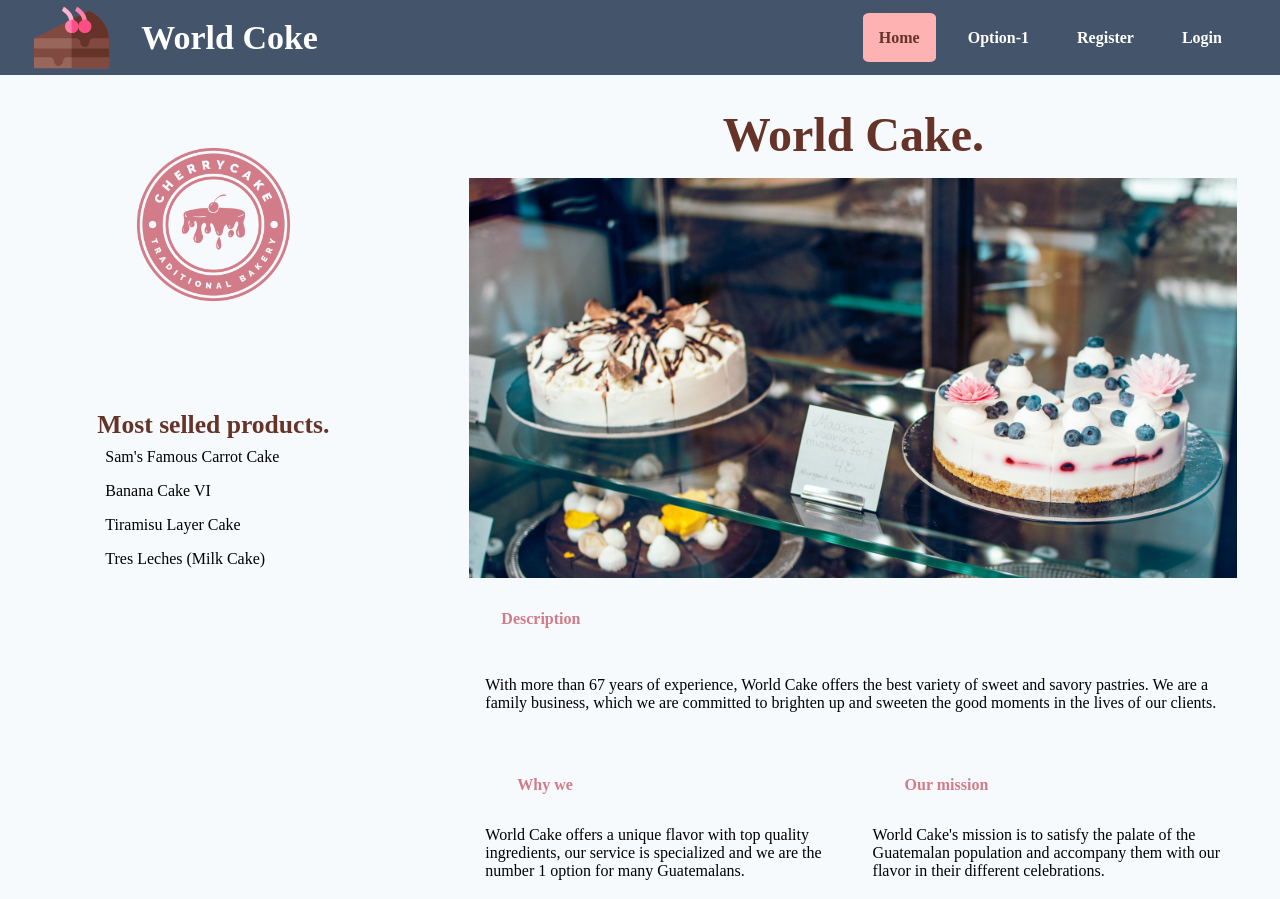
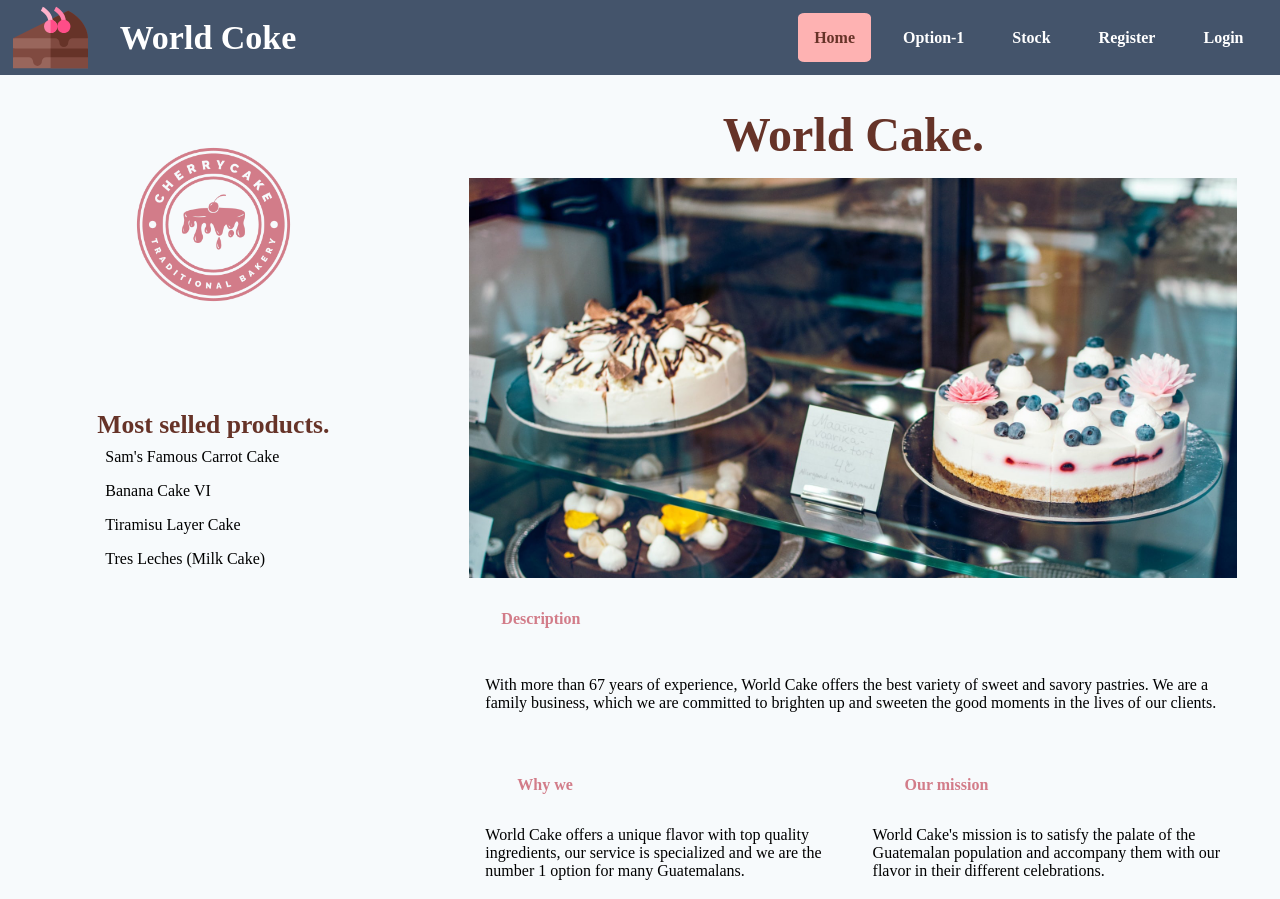
Before and after one commit to Allan-Sanchez/web-development-exam, a website: page index.html in a window 1280 px wide. Shown: the top 899 px of the page. Drawn offline with Linux system fonts and the light colour scheme.

Commit message:
button nav stock added

```diff
--- a/index.html
+++ b/index.html
@@ -42,6 +42,9 @@
           </li>
           <li>
             <a target="_blank" href="./pages/option1.html">Option-1</a>
+          </li>
+          <li>
+            <a target="_blank" href="./pages/stock.html">Stock</a>
           </li>
           <li>
             <a target="_blank" href="./pages/register.html">Register</a>
```
